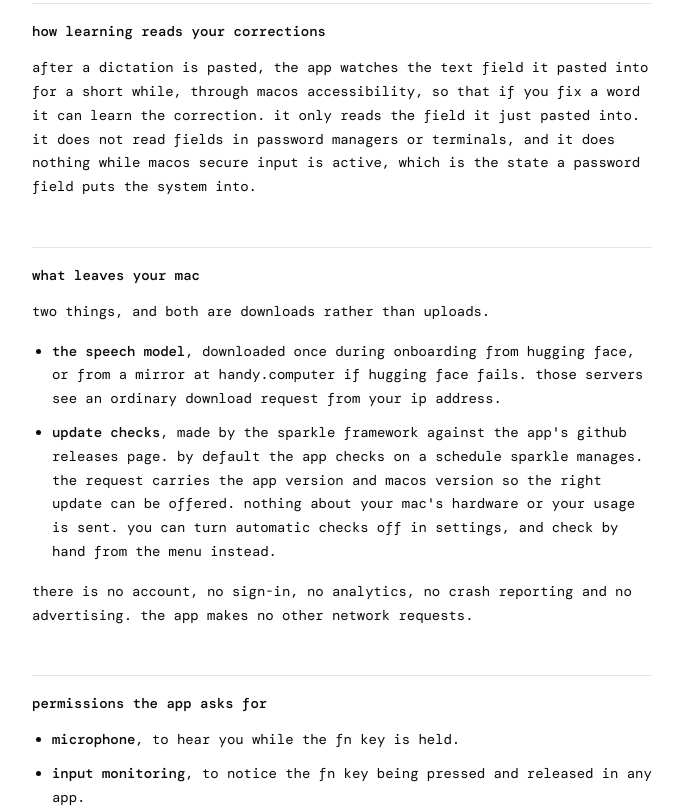
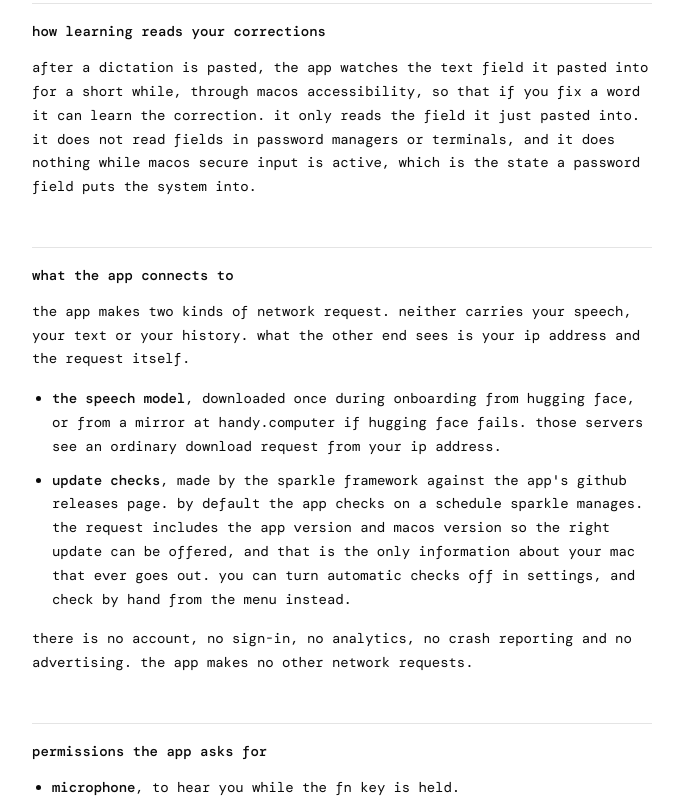
Before and after one commit to maxisme/typemeit, a website: page web/privacy.html in a window 1280 px wide. Shown: the part 1472-2284 px from the top of the page, without its empty margins (298-981 px from the left). Drawn offline with nearby package versions, Linux system fonts and the light colour scheme; a web font is replaced by a local one.

Commit message:
The privacy page says what the app connects to, not what leaves

```diff
--- a/web/privacy.html
+++ b/web/privacy.html
@@ -21,7 +21,7 @@
   <p class="meta">last updated 5 september 2026</p>
 </header>
 
-<p class="lead">type me it turns your speech into text on your mac. your speech, the text it becomes, and the history it keeps never leave the computer. this page says exactly what the app touches, what it stores, and the two things it downloads.</p>
+<p class="lead">type me it turns your speech into text on your mac. your speech, the text it becomes, and the history it keeps never leave the computer. this page says exactly what the app touches, what it stores, and the two servers it talks to.</p>
 
 <h2>what the app does with your speech</h2>
 <p>while you hold the fn key the app records from the microphone. when you let go, the recording is transcribed on your mac by the parakeet speech model, running inside the app through transcribe.cpp. the audio is held in memory for the length of the transcription and then discarded. it is never written to disk and never sent anywhere.</p>
@@ -41,11 +41,11 @@
 <h2>how learning reads your corrections</h2>
 <p>after a dictation is pasted, the app watches the text field it pasted into for a short while, through macos accessibility, so that if you fix a word it can learn the correction. it only reads the field it just pasted into. it does not read fields in password managers or terminals, and it does nothing while macos secure input is active, which is the state a password field puts the system into.</p>
 
-<h2>what leaves your mac</h2>
-<p>two things, and both are downloads rather than uploads.</p>
+<h2>what the app connects to</h2>
+<p>the app makes two kinds of network request. neither carries your speech, your text or your history. what the other end sees is your ip address and the request itself.</p>
 <ul>
   <li><strong>the speech model</strong>, downloaded once during onboarding from hugging face, or from a mirror at handy.computer if hugging face fails. those servers see an ordinary download request from your ip address.</li>
-  <li><strong>update checks</strong>, made by the sparkle framework against the app's github releases page. by default the app checks on a schedule sparkle manages. the request carries the app version and macos version so the right update can be offered. nothing about your mac's hardware or your usage is sent. you can turn automatic checks off in settings, and check by hand from the menu instead.</li>
+  <li><strong>update checks</strong>, made by the sparkle framework against the app's github releases page. by default the app checks on a schedule sparkle manages. the request includes the app version and macos version so the right update can be offered, and that is the only information about your mac that ever goes out. you can turn automatic checks off in settings, and check by hand from the menu instead.</li>
 </ul>
 <p>there is no account, no sign-in, no analytics, no crash reporting and no advertising. the app makes no other network requests.</p>
 
```
Also changed, not shown: web/terms.html (+1 -1 lines).
